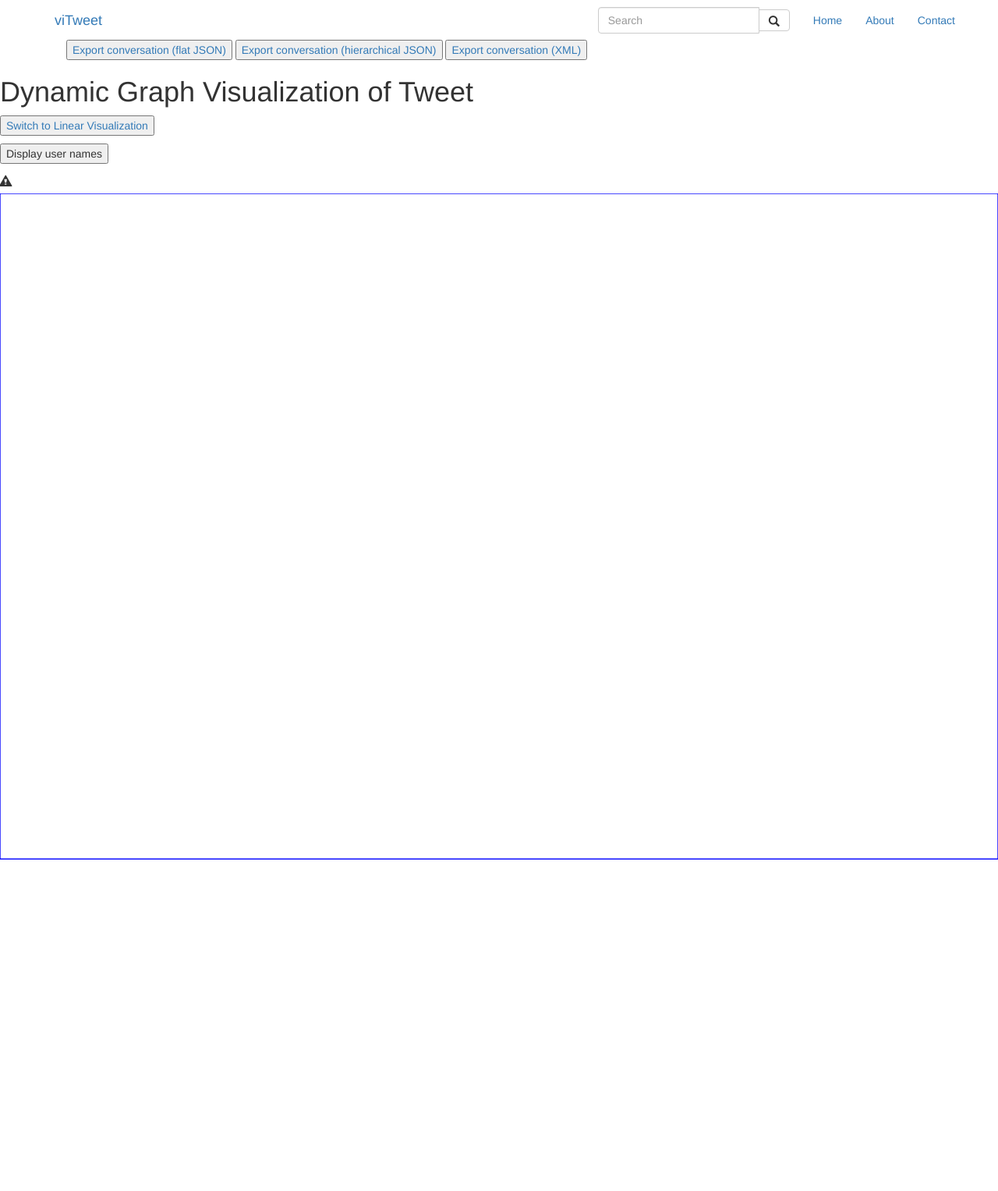
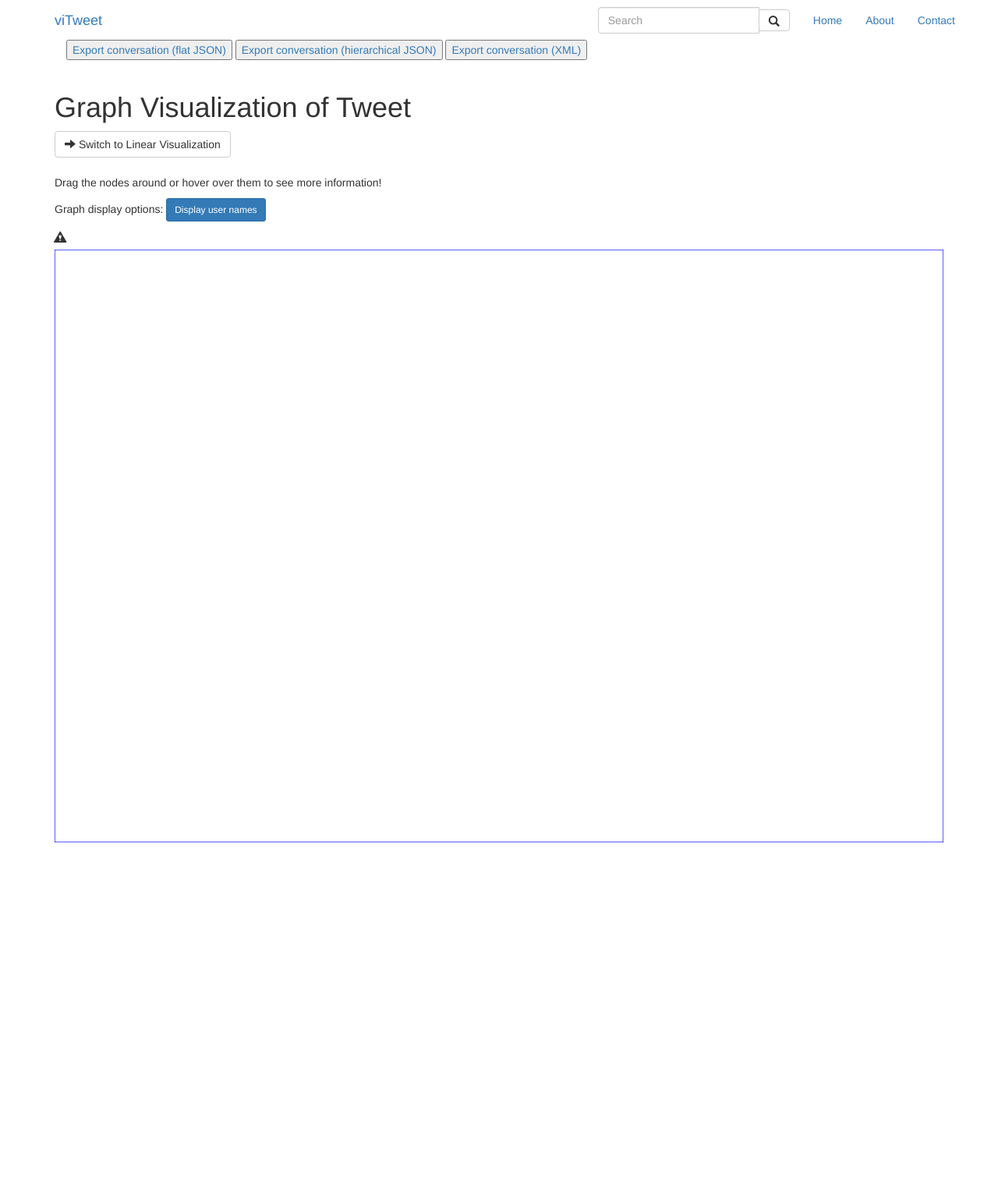
Before and after one commit to ashtree4711/viTweet, a Flask app: template source/templates/graph.html in a window 1280 px wide. Shown: the top 1527 px of the page at 78% size. After the commit the page ends 1080 px from the top, so only its background shows below. Run offline with Flask 2, Linux system fonts and the light colour scheme; the template is opened without the code that fills it, so the values that code supplies are empty; some libraries are stand-ins or nearby versions.

Commit message:
Changes to graph template

```diff
--- a/source/static/graph.css
+++ b/source/static/graph.css
@@ -20,7 +20,7 @@
 .node text {
   pointer-events: none;
   font-family: Arial;
-  font-size: 10pt;
+  font-size: 8pt;
 }
 
 .node text.text-content {
@@ -35,17 +35,31 @@
   font-weight: bold;
 }
 
-.svg-container {
+.node rect.text-background {
+  fill: white;
+}
+
+#svg-container {
     display: inline-block;
     position: relative;
     width: 100%;
-    padding-bottom: 100%;
+    padding-bottom: 2%;
     vertical-align: top;
     overflow: hidden;
 }
+
 .svg-content {
     display: inline-block;
     position: absolute;
     top: 0;
     left: 0;
 }
+
+.svg-border {
+  stroke: blue;
+  fill: none;
+}
+
+#graph-controls {
+  padding: 2% 0 1% 0;
+}
--- a/source/static/graph.js
+++ b/source/static/graph.js
@@ -1,25 +1,27 @@
 // Based on https://github.com/networkx/networkx/tree/master/examples/javascript / https://bl.ocks.org/mbostock/2675ff61ea5e063ede2b5d63c08020c7
 // and https://bl.ocks.org/mbostock/950642
 
-var svg = d3.select("div#container")
+var width = 900;
+var height = 600;
+
+var svg = d3.select("div#svg-container")
   .append("svg")
   .attr("preserveAspectRatio", "xMinYMin meet")
-  .attr("viewBox", "0 0 900 900")
+  .attr("viewBox", "0 0 900 600")
   .classed("svg-content", true);
 
 var borderPath = svg.append("rect")
+    .attr("class", "svg-border")
     .attr("x", 0)
     .attr("y", 0)
-    .attr("height", 600)
-    .attr("width", 900)
-    .style("stroke", "blue")
-    .style("fill", "none");
+    .attr("height", height)
+    .attr("width", width);
 
 var simulation = d3.forceSimulation()
     .force("link", d3.forceLink().id(function (d) { return d.id;})
     .distance(60).strength(1))
     .force("charge", d3.forceManyBody())
-    .force("center", d3.forceCenter(900 / 2, 600 / 2));
+    .force("center", d3.forceCenter(width / 2, height / 2));
 
 // Get the file containing the data for the requested graph: The filename is passed from the attribute 'data' of the <script> tag in the HTML
 var graph_data_file = document.currentScript.getAttribute('data');
@@ -144,15 +146,17 @@ d3.json(graph_data_url, function (error, graph) {
 		.call(wrap, 350);
 
 	//Add the background box to the label text
-	node.insert("rect","text")
-		.attr("x", function(d, i){
+	node.insert("rect", "text")
+      .attr("class", "text-background")
+		  .attr("x", function(d, i){
           if (graph.nodes[i].tweet_type == 'root_tweet') return d.bbox.x + 1.5;
-          else return d.bbox.x})
+          else return d.bbox.x
+        })
     	.attr("y", "-1.75em")
-		.attr("width", function(d){return d.bbox.width})
+		  .attr("width", function(d){return d.bbox.width})
     	.attr("height", function(d){return d.bbox.height * 4})
-    	.style("fill", "white")
-        .style("visibility", "hidden");
+    	//.style("fill", "white")
+      .style("visibility", "hidden");
 
 //This function gets the background box for the label text
 function getBB(text) {
@@ -263,7 +267,7 @@ function getBB(text) {
           d3.select(this).selectAll(".text-screenname")
           .style("visibility", "hidden");
           d3.select(this).select("rect")
-          	.style("visibility", "hidden");
+          .style("visibility", "hidden");
         }
  		})
 
@@ -277,6 +281,12 @@ function getBB(text) {
 
 
     function ticked() {
+
+          node
+              .attr("transform", function(d) {
+                  return "translate(" + d.x + "," + d.y + ")";
+              });
+
         link
             .attr("x1", function (d) {
                 return d.source.x;
@@ -291,19 +301,11 @@ function getBB(text) {
                 return d.target.y;
             });
 
-        node
-            .attr("transform", function(d) {
-                return "translate(" + d.x + "," + d.y + ")";
-            });
+
+
+
     }
 });
-
-
-// Ein Test for onClick
-svg.on("click", function() {
-	var coords = d3.mouse(this);
-    console.log("coords: ", coords)
-})
 
 
 function dragstarted(d) {
@@ -327,11 +329,11 @@ function toggle_labels(toggle_button){
   if(toggle_button.value == "Display user names") {
     toggle_button.value = "Don't display user names";
     d3.selectAll(".node").selectAll(".text-screenname")
-      .style("visibility","visible");
+      .style("visibility", "visible");
   }
   else if (toggle_button.value == "Don't display user names"){
     toggle_button.value = "Display user names";
     d3.selectAll(".node").selectAll(".text-screenname")
-      .style("visibility","hidden");
+      .style("visibility", "hidden");
   }
 }
--- a/source/templates/conversation.html
+++ b/source/templates/conversation.html
@@ -52,10 +52,11 @@
 </nav>
 
 <div class="container" style="margin-bottom: 50px">
-	<h1>Linear Visualization of Tweet {{response['conversation']['inv.tweet']['tweet_id']}}:</h1>
+	<h1>Linear Visualization of Tweet {{response['conversation']['inv.tweet']['tweet_id']}}</h1>
+
 	<!-- Link to show the graph visualization and switch from currently used rList to fList, on which the graph is based -->
 	<a href="/conversation/graph?mode={{mode}}&use_basis={{other_basis}}&other_basis={{use_basis}}">
-		<button>Switch to Graph Visualization</button>
+		<button class="btn btn-default btn-md"><span class="glyphicon glyphicon-arrow-right"></span> Switch to Graph Visualization</button>
 	</a>
 </div>
 
--- a/source/templates/graph.html
+++ b/source/templates/graph.html
@@ -48,27 +48,27 @@
 	</div>
 </nav>
 
-
-<h1>Dynamic Graph Visualization of Tweet {{ response['conversation'][response['conversation']|length-1]['tweet_id'] }}</h1>
+<div class="container">
+	<h1>Graph Visualization of Tweet {{ response['conversation'][response['conversation']|length-1]['tweet_id'] }}</h1>
 
 	<!-- Show the list visualization and switch from the currently used fList to the rList, on which the list view is based -->
 	<a href="/conversation/list?mode={{mode}}&use_basis={{other_basis}}&other_basis={{use_basis}}">
-		<button>Switch to Linear Visualization</button>
+		<button class="btn btn-default btn-md"><span class="glyphicon glyphicon-arrow-right"></span> Switch to Linear Visualization</button>
 	</a>
 
-	<h4></h4>
+	<div id="graph-controls">
+		<p>Drag the nodes around or hover over them to see more information!</p>
+		<span>Graph display options: </span>
+		<input type="button" id="toggle-labels" class="btn btn-primary btn-sm" value="Display user names" onclick="toggle_labels(this);">
+	</div>
 
-	<form action="">
-		<input type="button" id="toggle-labels" value="Display user names" onclick="toggle_labels(this);">
-	</form>
 	{% if alert_message != None %}
 	<p><span class="glyphicon glyphicon-alert"></span> {{ alert_message }}</p>
 	{% endif %}
 
-<div id="container" class="svg-container">
-	<svg viewBox="0 0 900 600"></svg>
-	<svg preserveAspectRatio="xMidYMid meet"></svg>
-
+	<div id="svg-container" class="container">
+		<svg viewBox="0 0 900 600" preserveAspectRatio="xMidYMid meet"></svg>
+	</div>
 </div>
 
 <script src="{{ url_for('static', filename='graph.js') }}" data="{{ graph_data_filename }}"></script>
```
